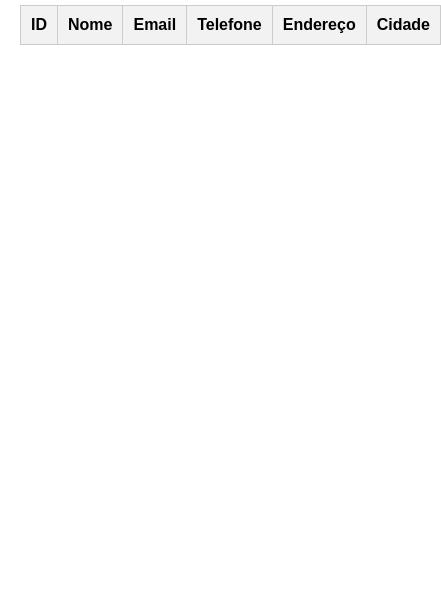
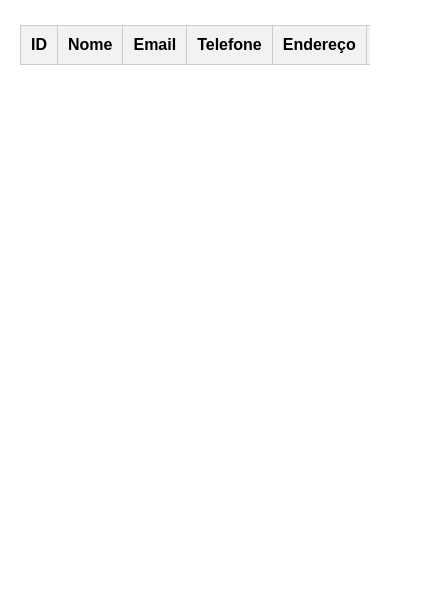
Before and after one commit to gabrielaltenhofen/FisioWeb, a plain HTML site: page pacientes.html in a window 390 px wide. Shown: the part 233-844 px from the top of the page, 441 px wide, since content can reach past the window. Drawn offline with Linux system fonts and the light colour scheme; no server answers.

Commit message:
tabela responsiva pacientes e profissionais

```diff
--- a/pacientes.html
+++ b/pacientes.html
@@ -27,6 +27,7 @@
     </div>
     <div class="container">
         <h1 class="centralize">Lista de Pacientes</h1>
+        <div class="table-responsive">
             <table id="pacientesTable">
                 <thead>
                     <tr>
@@ -43,6 +44,7 @@
                 </tbody>
             </table>
         </div>
+    </div>
         <script src="js/pacientes.js"></script>
         <script src="js/menu.js"></script>
 
```
Also changed, not shown: profissionais.html (+2 -0 lines). Lines whose indentation alone changed are shown as unchanged.
